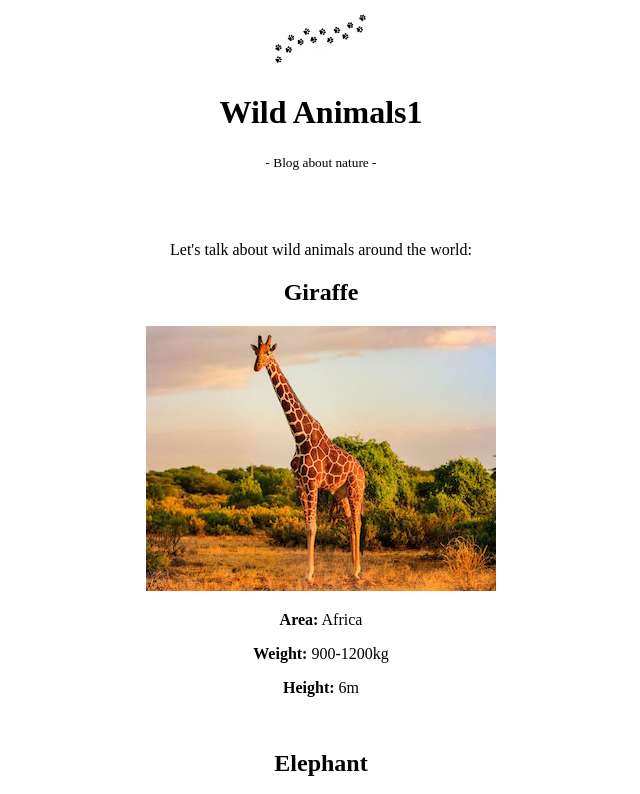
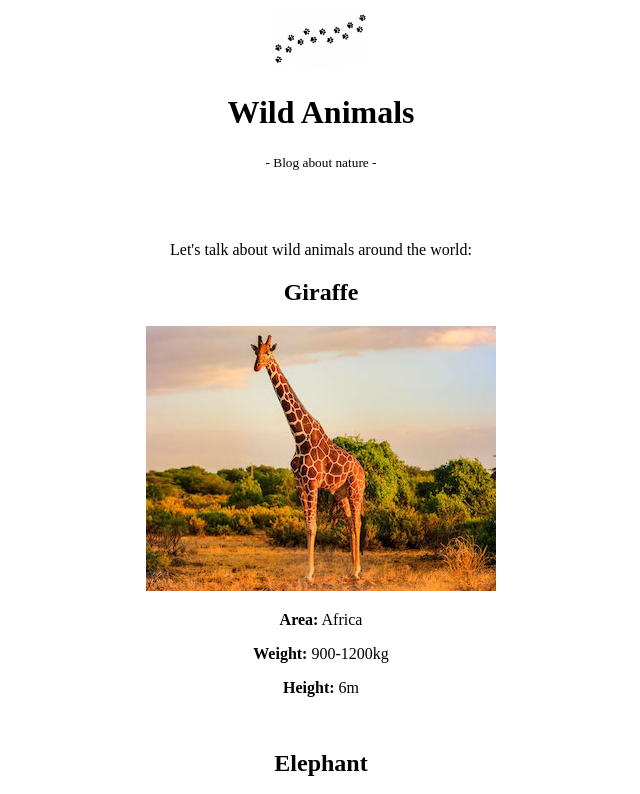
Before and after one commit to Rubben-dwarf/Wild2, a plain HTML site: page wild_animals/index.html in a window 1280 px wide. Shown: the top 794 px of the page, without its empty margins (319-959 px from the left). Drawn offline with Linux system fonts and the light colour scheme.

```diff
--- a/wild_animals/index.html
+++ b/wild_animals/index.html
@@ -9,7 +9,7 @@
   <body align=center>
 
     <img width=100px src="pictures/paw_print.jpg">
-    <h1>Wild Animals1</h1>
+    <h1>Wild Animals</h1>
     <small>- Blog about nature -</small>
 
     <br>
```
